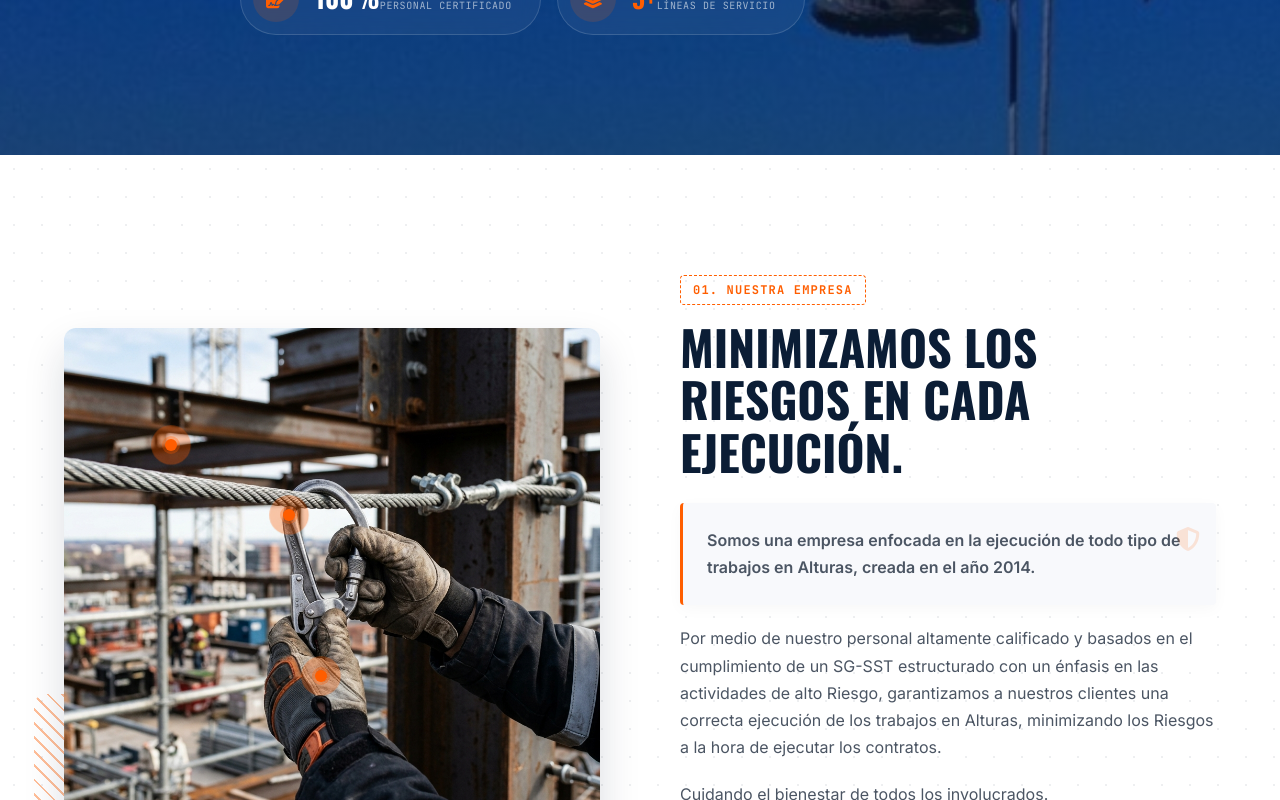
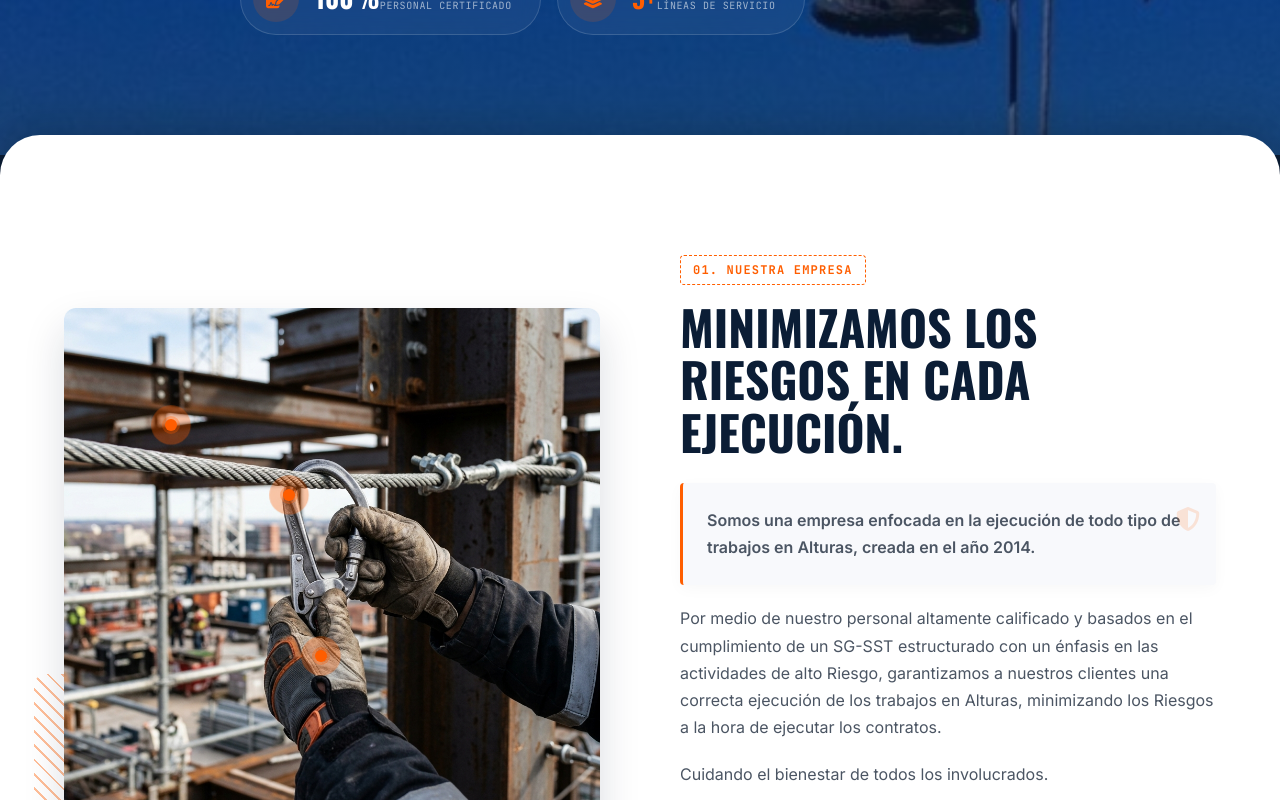
Before and after one commit to dpc2802/ESP_EN_ALTURAS, a Next.js app: page / in a window 1280 px wide. Shown: the part 900-1700 px from the top of the page. Built offline with nearby package versions, Linux system fonts and the light colour scheme.

Commit message:
style: smooth section transitions and fix mobile overscroll white gaps

```diff
--- a/src/app/globals.css
+++ b/src/app/globals.css
@@ -33,7 +33,7 @@ html {
 
 body {
   font-family: var(--font-body);
-  background: var(--white);
+  background: var(--blue-950);
   color: var(--text);
   -webkit-font-smoothing: antialiased;
   overflow-x: hidden;
@@ -389,7 +389,16 @@ nav a:hover { color: var(--orange); }
 }
 
 /* ============ ABOUT ============ */
-.about { padding: 120px 0; overflow: hidden; }
+.about {
+  padding: 120px 0;
+  overflow: hidden;
+  background: var(--white);
+  border-radius: 40px;
+  margin: -20px 0; /* slight overlap */
+  position: relative;
+  z-index: 10;
+  box-shadow: 0 -10px 40px rgba(0,0,0,0.1), 0 10px 40px rgba(0,0,0,0.1);
+}
 .about-grid {
   display: grid;
   grid-template-columns: 1fr 1fr;
@@ -697,6 +706,11 @@ nav a:hover { color: var(--orange); }
 .benefits {
   padding: 120px 0;
   background: var(--white);
+  border-radius: 40px;
+  margin: -20px 0;
+  position: relative;
+  z-index: 10;
+  box-shadow: 0 -10px 40px rgba(0,0,0,0.1), 0 10px 40px rgba(0,0,0,0.1);
 }
 .text-center { text-align: center; margin: 0 auto 60px; }
 
```
